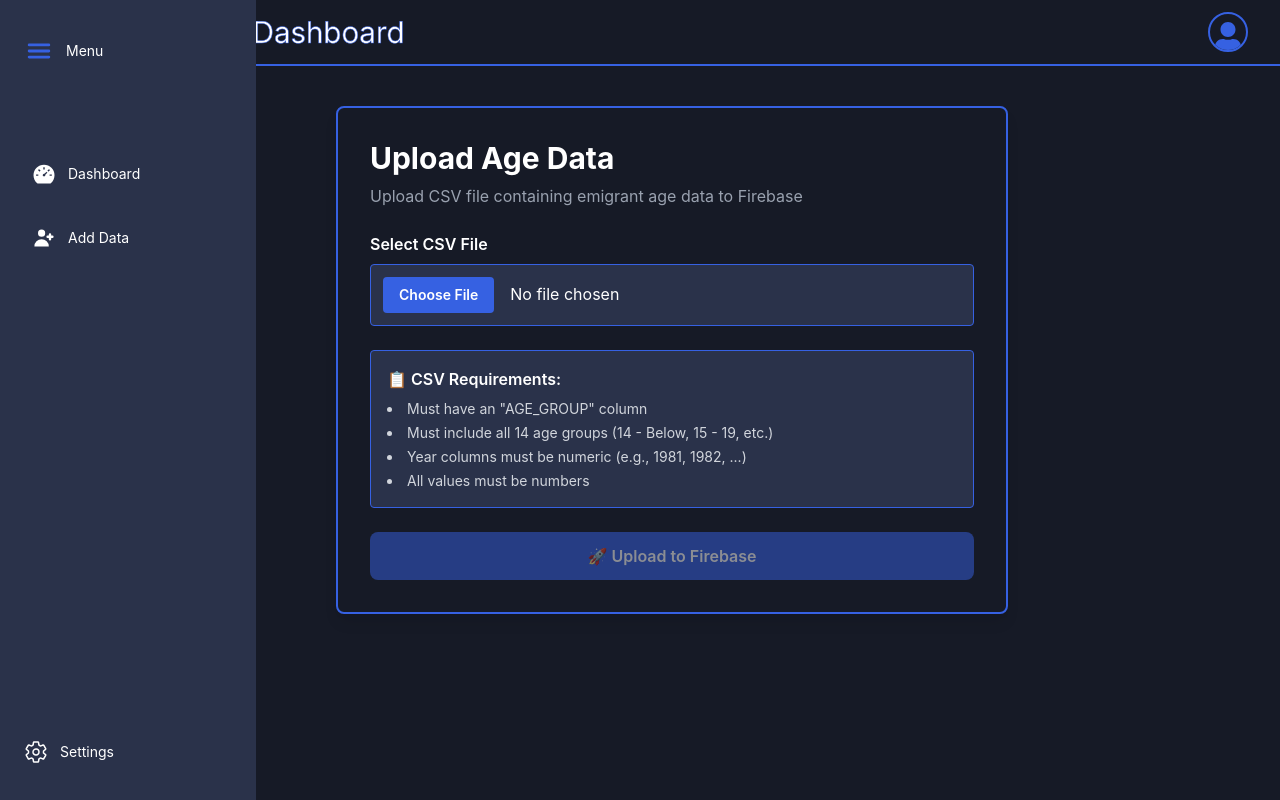
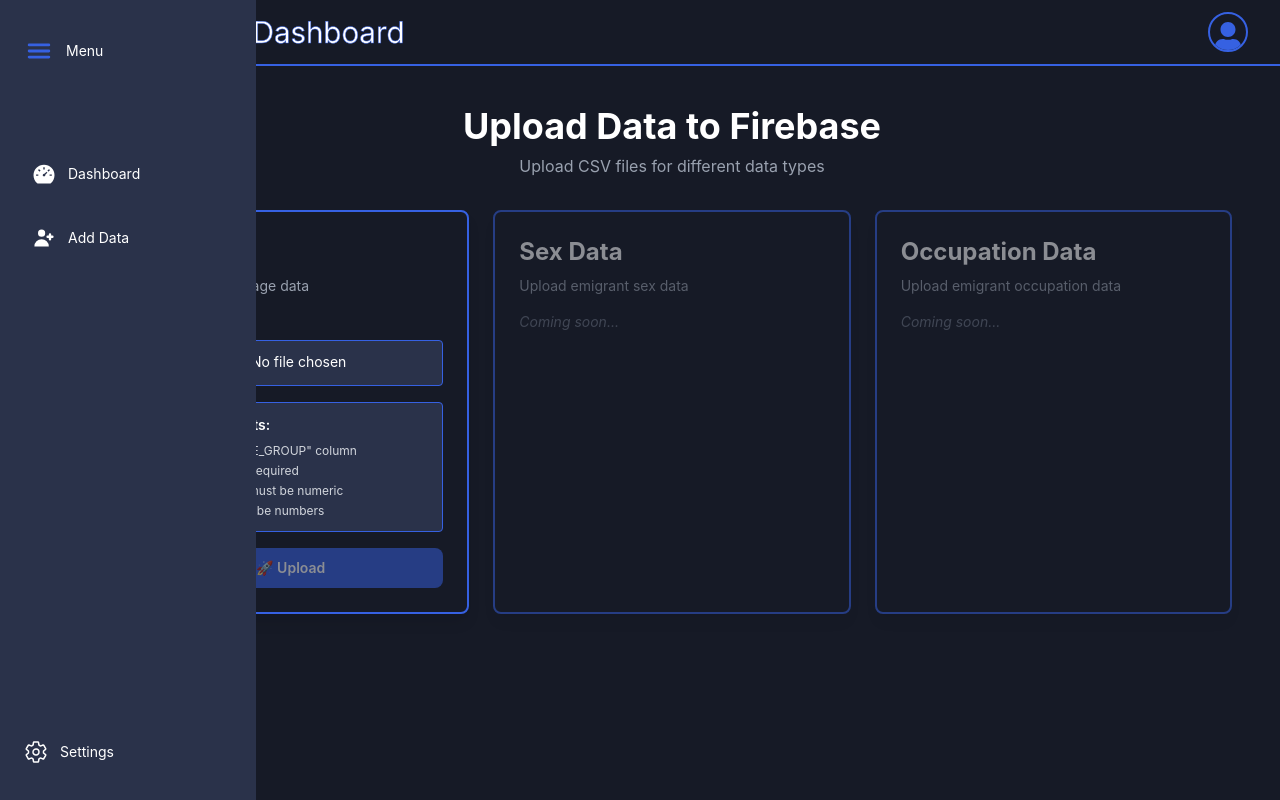
Before and after one commit to Rikuron/ITD112_Case_Study, a React (Vite) app: page /uploadData in a window 1280 px wide. Built offline with nearby package versions, Linux system fonts and the light colour scheme; no server answers.

Commit message:
Adjusted uploadData UI

```diff
--- a/src/routeTree.gen.ts
+++ b/src/routeTree.gen.ts
@@ -10,17 +10,11 @@
 
 import { Route as rootRouteImport } from './routes/__root'
 import { Route as UploadDataRouteImport } from './routes/uploadData'
-import { Route as AddUserRouteImport } from './routes/addUser'
 import { Route as IndexRouteImport } from './routes/index'
 
 const UploadDataRoute = UploadDataRouteImport.update({
   id: '/uploadData',
   path: '/uploadData',
-  getParentRoute: () => rootRouteImport,
-} as any)
-const AddUserRoute = AddUserRouteImport.update({
-  id: '/addUser',
-  path: '/addUser',
   getParentRoute: () => rootRouteImport,
 } as any)
 const IndexRoute = IndexRouteImport.update({
@@ -31,31 +25,27 @@
 
 export interface FileRoutesByFullPath {
   '/': typeof IndexRoute
-  '/addUser': typeof AddUserRoute
   '/uploadData': typeof UploadDataRoute
 }
 export interface FileRoutesByTo {
   '/': typeof IndexRoute
-  '/addUser': typeof AddUserRoute
   '/uploadData': typeof UploadDataRoute
 }
 export interface FileRoutesById {
   __root__: typeof rootRouteImport
   '/': typeof IndexRoute
-  '/addUser': typeof AddUserRoute
   '/uploadData': typeof UploadDataRoute
 }
 export interface FileRouteTypes {
   fileRoutesByFullPath: FileRoutesByFullPath
-  fullPaths: '/' | '/addUser' | '/uploadData'
+  fullPaths: '/' | '/uploadData'
   fileRoutesByTo: FileRoutesByTo
-  to: '/' | '/addUser' | '/uploadData'
-  id: '__root__' | '/' | '/addUser' | '/uploadData'
+  to: '/' | '/uploadData'
+  id: '__root__' | '/' | '/uploadData'
   fileRoutesById: FileRoutesById
 }
 export interface RootRouteChildren {
   IndexRoute: typeof IndexRoute
-  AddUserRoute: typeof AddUserRoute
   UploadDataRoute: typeof UploadDataRoute
 }
 
@@ -66,13 +56,6 @@
       path: '/uploadData'
       fullPath: '/uploadData'
       preLoaderRoute: typeof UploadDataRouteImport
-      parentRoute: typeof rootRouteImport
-    }
-    '/addUser': {
-      id: '/addUser'
-      path: '/addUser'
-      fullPath: '/addUser'
-      preLoaderRoute: typeof AddUserRouteImport
       parentRoute: typeof rootRouteImport
     }
     '/': {
@@ -87,7 +70,6 @@
 
 const rootRouteChildren: RootRouteChildren = {
   IndexRoute: IndexRoute,
-  AddUserRoute: AddUserRoute,
   UploadDataRoute: UploadDataRoute,
 }
 export const routeTree = rootRouteImport
--- a/src/routes/addUser.tsx
+++ /dev/null
@@ -1,9 +0,0 @@
-import { createFileRoute } from '@tanstack/react-router'
-
-export const Route = createFileRoute('/addUser')({
-  component: RouteComponent,
-})
-
-function RouteComponent() {
-  return <div>Hello "/addUser"!</div>
-}
--- a/src/routes/uploadData.tsx
+++ b/src/routes/uploadData.tsx
@@ -49,13 +49,20 @@
 
   return (
     <div className="container mx-auto p-8">
-      <div className="max-w-2xl mx-auto bg-primary rounded-lg shadow-lg p-8 border-2 border-highlights">
-        <h1 className="text-3xl font-bold text-white mb-2">Upload Age Data</h1>
-        <p className="text-gray-400 mb-6">Upload CSV file containing emigrant age data to Firebase</p>
+      <h1 className="text-4xl font-bold text-white mb-2 text-center">Upload Data to Firebase</h1>
+      <p className="text-gray-400 mb-8 text-center">Upload CSV files for different data types</p>
+
+      {/* Grid Layout for Upload Cards */}
+      <div className="grid grid-cols-1 md:grid-cols-2 xl:grid-cols-3 gap-6">
+
+        {/* Age Data Upload Card */}
+        <div className="bg-primary rounded-lg shadow-lg p-6 border-2 border-highlights">
+          <h2 className="text-2xl font-bold text-white mb-2">Age Data</h2>
+          <p className="text-gray-400 mb-4 text-sm">Upload emigrant age data</p>
 
           {/* File Selection */}
-        <div className="mb-6">
-          <label className="block text-white font-semibold mb-2">
+          <div className="mb-4">
+            <label className="block text-white font-semibold mb-2 text-sm">
               Select CSV File
             </label>
             <input
@@ -64,25 +71,25 @@
               accept=".csv"
               onChange={handleFileSelect}
               disabled={uploading}
-            className="w-full p-3 bg-secondary text-white rounded border border-highlights
-                     file:mr-4 file:py-2 file:px-4 file:rounded file:border-0
-                     file:text-sm file:font-semibold file:bg-highlights file:text-white
+              className="w-full p-2 bg-secondary text-white rounded border border-highlights text-sm
+                       file:mr-3 file:py-1.5 file:px-3 file:rounded file:border-0
+                       file:text-xs file:font-semibold file:bg-highlights file:text-white
                        hover:file:opacity-90 disabled:opacity-50"
             />
             {selectedFile && (
-            <p className="mt-2 text-sm text-gray-300">
+              <p className="mt-2 text-xs text-gray-300">
                 Selected: <span className="text-highlights">{selectedFile.name}</span>
               </p>
             )}
           </div>
 
           {/* Requirements */}
-        <div className="mb-6 p-4 bg-secondary rounded border border-highlights">
-          <h3 className="text-white font-semibold mb-2">📋 CSV Requirements:</h3>
-          <ul className="text-gray-300 text-sm space-y-1 list-disc list-inside">
-            <li>Must have an "AGE_GROUP" column</li>
-            <li>Must include all 14 age groups (14 - Below, 15 - 19, etc.)</li>
-            <li>Year columns must be numeric (e.g., 1981, 1982, ...)</li>
+          <div className="mb-4 p-3 bg-secondary rounded border border-highlights">
+            <h3 className="text-white font-semibold mb-2 text-sm">📋 Requirements:</h3>
+            <ul className="text-gray-300 text-xs space-y-1 list-disc list-inside">
+              <li>Must have "AGE_GROUP" column</li>
+              <li>14 age groups required</li>
+              <li>Year columns must be numeric</li>
               <li>All values must be numbers</li>
             </ul>
           </div>
@@ -91,16 +98,16 @@
           <button
             onClick={handleUpload}
             disabled={uploading || !selectedFile}
-          className="w-full bg-highlights text-white py-3 rounded-lg font-semibold
+            className="w-full bg-highlights text-white py-2.5 rounded-lg font-semibold text-sm
                      hover:opacity-90 disabled:opacity-50 disabled:cursor-not-allowed
                      transition-opacity"
           >
-          {uploading ? '⏳ Uploading...' : '🚀 Upload to Firebase'}
+            {uploading ? '⏳ Uploading...' : '🚀 Upload'}
           </button>
 
           {/* Message Display */}
           {message && (
-          <div className={`mt-6 p-4 rounded-lg border ${
+            <div className={`mt-4 p-3 rounded-lg border text-xs ${
               message.type === 'success'
                 ? 'bg-green-500/20 border-green-500 text-green-300'
                 : message.type === 'error'
@@ -111,9 +118,25 @@
                 {message.type === 'success' ? '✅ Success!' :
                  message.type === 'error' ? '❌ Error' : 'ℹ️ Info'}
               </p>
-            <p className="text-sm">{message.text}</p>
+              <p>{message.text}</p>
             </div>
           )}
+        </div>
+
+        {/* Placeholder for Sex Data Upload Card */}
+        <div className="bg-primary rounded-lg shadow-lg p-6 border-2 border-highlights opacity-50">
+          <h2 className="text-2xl font-bold text-white mb-2">Sex Data</h2>
+          <p className="text-gray-400 mb-4 text-sm">Upload emigrant sex data</p>
+          <p className="text-gray-500 text-sm italic">Coming soon...</p>
+        </div>
+
+        {/* Placeholder for Occupation Data Upload Card */}
+        <div className="bg-primary rounded-lg shadow-lg p-6 border-2 border-highlights opacity-50">
+          <h2 className="text-2xl font-bold text-white mb-2">Occupation Data</h2>
+          <p className="text-gray-400 mb-4 text-sm">Upload emigrant occupation data</p>
+          <p className="text-gray-500 text-sm italic">Coming soon...</p>
+        </div>
+
       </div>
     </div>
   )
```
Also changed, not shown: src/routes/tempIndex.txt (deleted). Lines whose indentation alone changed are shown as unchanged.
